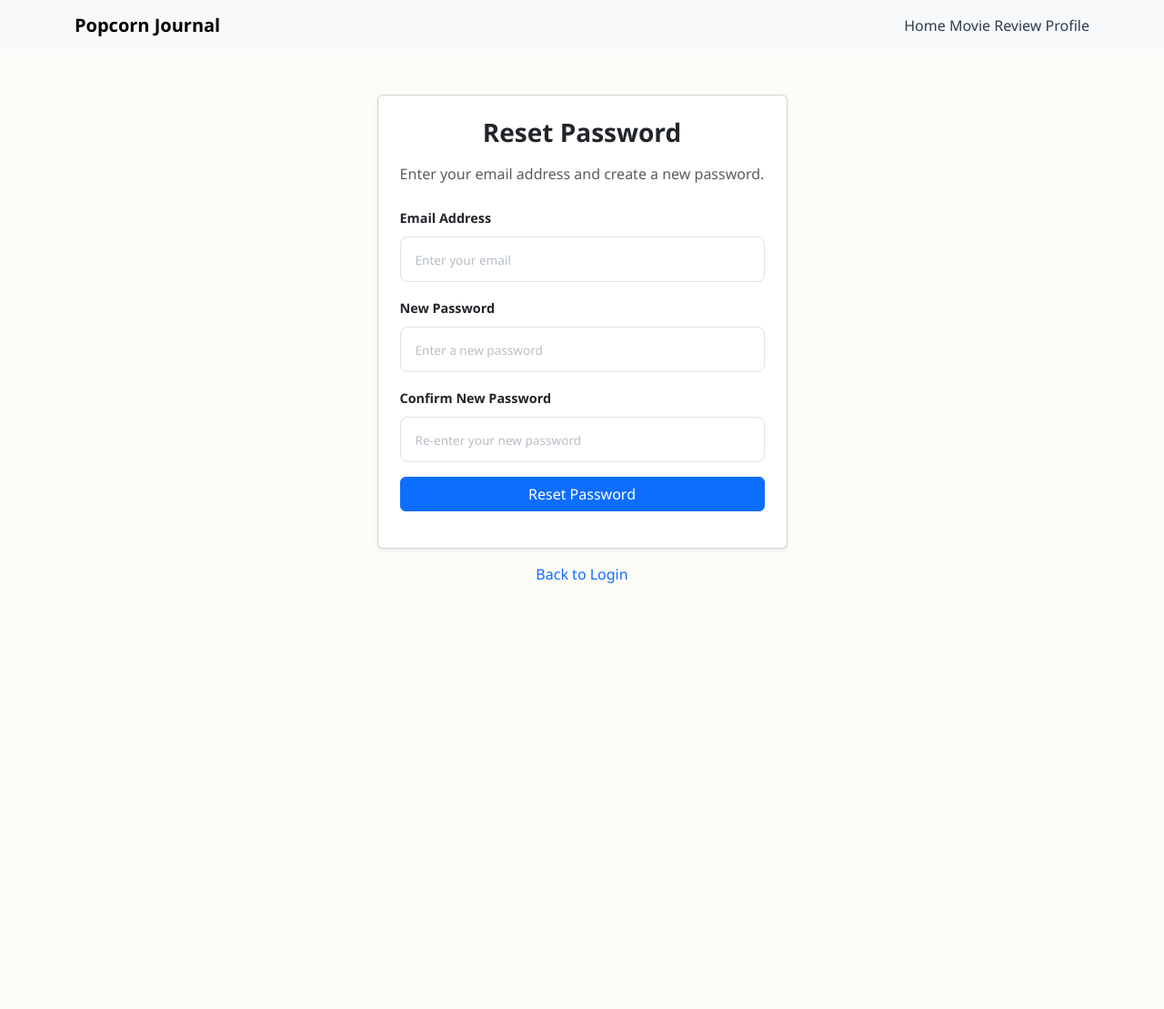
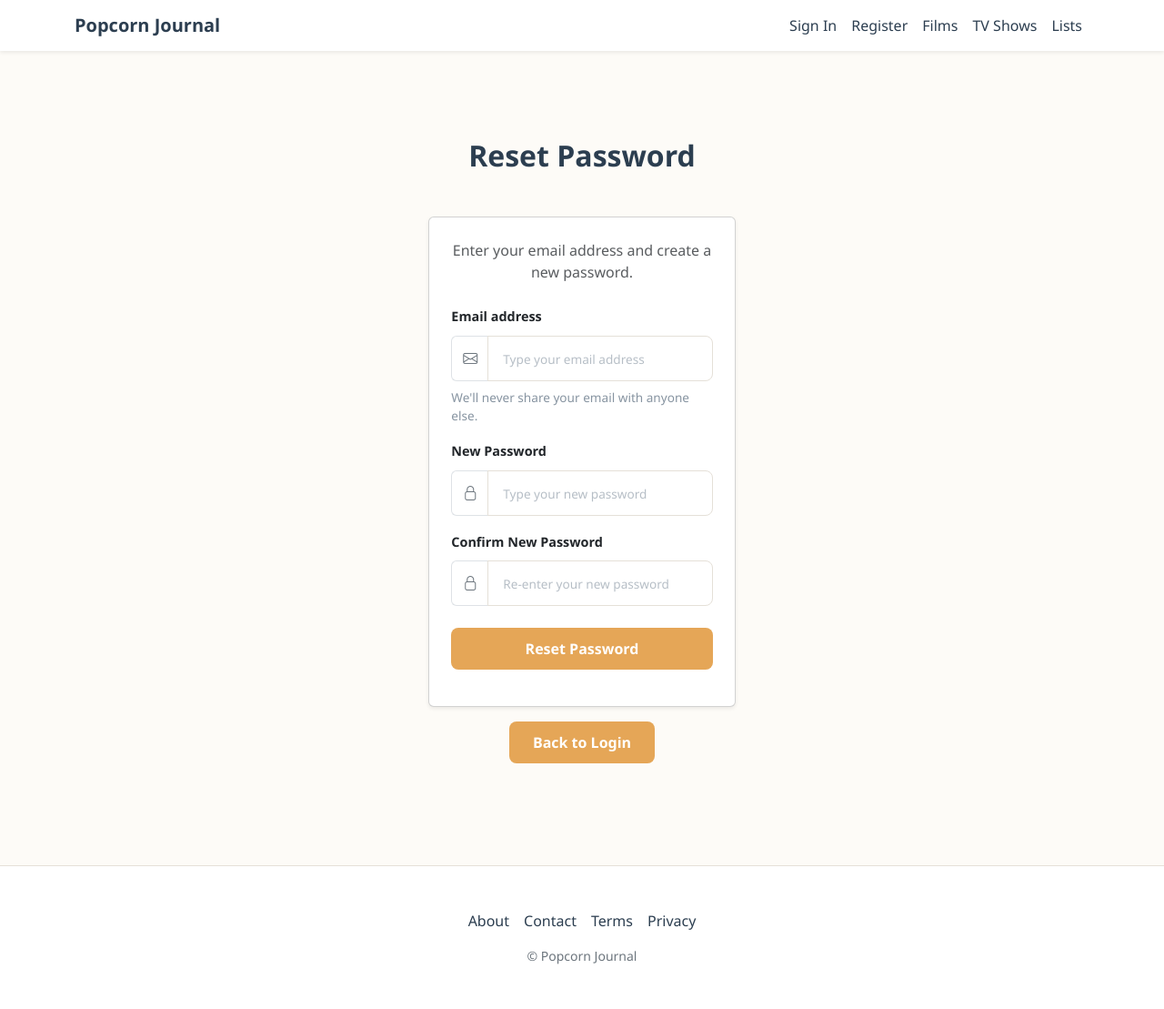
Before and after one commit to jennifernhle/CITS3403-Project, a Python web app: template app/templates/reset_password.html in a window 1280 px wide. Shown: the whole page at 91% size. Before the commit the page ends 641 px from the top, so only its background shows below. Run offline with Jinja, Linux system fonts and the light colour scheme; the template is opened without the code that fills it, so the values that code supplies are empty.

Commit message:
Make reset_password page style consistent

```diff
--- a/app/templates/reset_password.html
+++ b/app/templates/reset_password.html
@@ -1,67 +1,168 @@
-<!doctype html>
+<!DOCTYPE html>
 <html lang="en">
   <head>
-  <meta charset="UTF-8">
-  <meta name="viewport" content="width=device-width, initial-scale=1.0">
+    <meta charset="UTF-8" />
+    <meta name="viewport" content="width=device-width, initial-scale=1.0" />
     <title>Popcorn Journal - Reset Password</title>
-  <link href="https://cdn.jsdelivr.net/npm/bootstrap@5.3.8/dist/css/bootstrap.min.css" rel="stylesheet">
+
+    <link
+      href="https://cdn.jsdelivr.net/npm/bootstrap@5.3.8/dist/css/bootstrap.min.css"
+      rel="stylesheet"
+      integrity="sha384-sRIl4kxILFvY47J16cr9ZwB07vP4J8+LH7qKQnuqkuIAvNWLzeN8tE5YBujZqJLB"
+      crossorigin="anonymous"
+    />
+
     <link rel="stylesheet" href="../static/css/styles.css" />
+
+    <link
+      rel="stylesheet"
+      href="https://cdn.jsdelivr.net/npm/bootstrap-icons@1.13.1/font/bootstrap-icons.min.css"
+    />
   </head>
+
   <body>
+    <header>
+      <nav class="navbar navbar-expand-md shadow-sm" id="primary-nav">
+        <div class="container">
+          <a class="navbar-brand fw-bold" href="#">Popcorn Journal</a>
 
-  <!-- Navbar -->
-  <nav class="navbar navbar-expand-lg bg-body-tertiary">
-    <div class="container">
-      <a class="navbar-brand fw-bold" href="index.html">Popcorn Journal</a>
-      <div>
-        <a class="nav-link d-inline" href="index.html">Home</a>
-        <a class="nav-link d-inline" href="movie-review.html">Movie Review</a>
-        <a class="nav-link d-inline" href="profile.html">Profile</a>
+          <button
+            class="navbar-toggler"
+            type="button"
+            data-bs-toggle="collapse"
+            data-bs-target="#navbarContent"
+            aria-controls="navbarContent"
+            aria-expanded="false"
+            aria-label="Toggle navigation"
+          >
+            <span class="navbar-toggler-icon"></span>
+          </button>
+
+          <div class="collapse navbar-collapse mt-2 mt-md-0" id="navbarContent">
+            <ul class="navbar-nav ms-auto">
+              <li class="nav-item">
+                <a href="login.html" class="nav-link">Sign In</a>
+              </li>
+              <li class="nav-item">
+                <a href="register.html" class="nav-link">Register</a>
+              </li>
+              <li class="nav-item">
+                <a href="#" class="nav-link">Films</a>
+              </li>
+              <li class="nav-item">
+                <a href="#" class="nav-link">TV Shows</a>
+              </li>
+              <li class="nav-item">
+                <a href="#" class="nav-link">Lists</a>
+              </li>
+            </ul>
           </div>
         </div>
       </nav>
+    </header>
 
-  <!-- Reset Password Page -->
-  <div class="container py-5">
-    <div class="row justify-content-center">
-      <div class="col-md-6 col-lg-5">
+    <main class="container py-5">
+      <div class="row justify-content-center mt-4 px-3">
+        <h2 class="text-center fw-bold my-4">Reset Password</h2>
+
+        <div class="col-12 col-md-8 col-lg-5 col-xl-4 mt-2 px-3 p-3">
           <div class="card shadow-sm">
             <div class="card-body p-4">
-            <h1 class="h3 fw-bold mb-3 text-center">Reset Password</h1>
               <p class="text-muted text-center mb-4">
                 Enter your email address and create a new password.
               </p>
 
-            <form>
-              <div class="mb-3">
-                <label for="email" class="form-label">Email Address</label>
-                <input type="email" class="form-control" id="email" placeholder="Enter your email">
+              <form action="#" method="post">
+                <div class="form-group my-3">
+                  <label for="email" class="form-label">Email address</label>
+                  <div class="input-group">
+                    <span class="input-group-text bg-white border-end-0">
+                      <i class="bi bi-envelope text-secondary"></i>
+                    </span>
+                    <input
+                      type="email"
+                      class="form-control"
+                      id="email"
+                      name="email"
+                      placeholder="Type your email address"
+                      required
+                    />
+                  </div>
+                  <div id="emailHelp" class="form-text">
+                We'll never share your email with anyone else.
+              </div>
                 </div>
 
-              <div class="mb-3">
+                <div class="form-group my-3">
                   <label for="new-password" class="form-label">New Password</label>
-                <input type="password" class="form-control" id="new-password" placeholder="Enter a new password">
+                  <div class="input-group">
+                    <span class="input-group-text bg-white border-end-0">
+                      <i class="bi bi-lock text-secondary"></i>
+                    </span>
+                    <input
+                      type="password"
+                      class="form-control"
+                      id="new-password"
+                      name="new-password"
+                      placeholder="Type your new password"
+                      required
+                    />
+                  </div>
                 </div>
 
-              <div class="mb-3">
-                <label for="confirm-password" class="form-label">Confirm New Password</label>
-                <input type="password" class="form-control" id="confirm-password" placeholder="Re-enter your new password">
+                <div class="form-group my-3">
+                  <label for="confirm-password" class="form-label">
+                    Confirm New Password
+                  </label>
+                  <div class="input-group">
+                    <span class="input-group-text bg-white border-end-0">
+                      <i class="bi bi-lock text-secondary"></i>
+                    </span>
+                    <input
+                      type="password"
+                      class="form-control"
+                      id="confirm-password"
+                      name="confirm-password"
+                      placeholder="Re-enter your new password"
+                      required
+                    />
+                  </div>
                 </div>
 
-              <div class="d-grid mb-3">
-                <button type="submit" class="btn btn-primary">Reset Password</button>
+                <div class="d-grid mb-3 mt-4">
+                  <button type="submit" class="btn btn-main submit-btn">
+                    Reset Password
+                  </button>
                 </div>
-              </p>
               </form>
             </div>
           </div>
 
           <div class="text-center mt-3">
-          <a href="login.html" class="text-decoration-none">Back to Login</a>
+            <a href="login.html" class="btn btn-main submit-btn">
+              Back to Login
+            </a>
           </div>
         </div>
       </div>
+    </main>
+
+    <footer class="custom-footer py-5 mt-5">
+      <div class="container text-center">
+        <div class="d-flex justify-content-center gap-3 mb-3">
+          <a href="#" class="text-decoration-none">About</a>
+          <a href="#" class="text-decoration-none">Contact</a>
+          <a href="#" class="text-decoration-none">Terms</a>
+          <a href="#" class="text-decoration-none">Privacy</a>
         </div>
+        <p class="small text-secondary mb-0">&copy; Popcorn Journal</p>
+      </div>
+    </footer>
 
+    <script
+      src="https://cdn.jsdelivr.net/npm/bootstrap@5.3.8/dist/js/bootstrap.bundle.min.js"
+      integrity="sha384-FKyoEForCGlyvwx9Hj09JcYn3nv7wiPVlz7YYwJrWVcXK/BmnVDxM+D2scQbITxI"
+      crossorigin="anonymous"
+    ></script>
   </body>
 </html>
```
Lines whose indentation alone changed are shown as unchanged.
